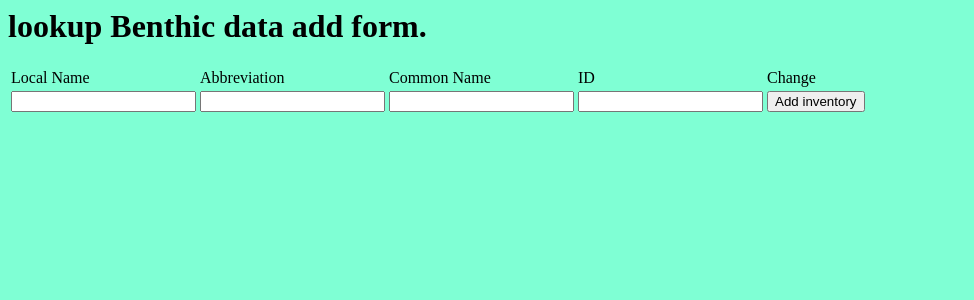
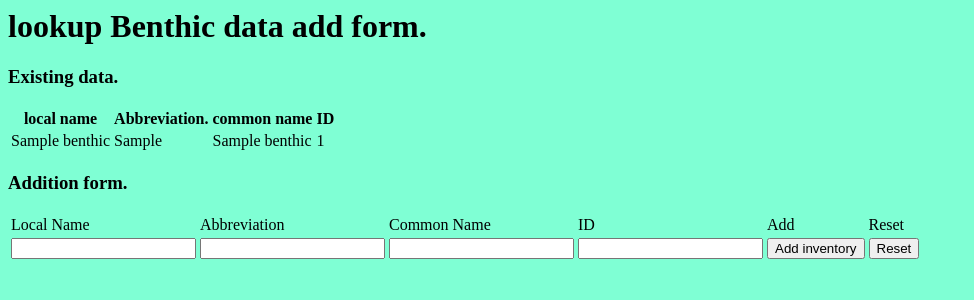
Before and after one commit to lukoritob/Marine, a Django app: page /sea/input2 in a window 1280 px wide. Shown: the top 300 px of the page, without its empty margins (0-974 px from the left). Run offline with Django 3.2, Linux system fonts and the light colour scheme; tables that the repository leaves empty hold one stand-in row (values such as "Sample post").

Commit message:
Update input2.html

```diff
--- a/templates/sea/input2.html
+++ b/templates/sea/input2.html
@@ -1,11 +1,34 @@
 <!-- {{ trial2 }} -->
+<table>
+    <h1>lookup Benthic data add form.</h1>
+    <h3>Existing data.</h3>
+    <thead>
+        <tr>
+            <th>local name</th>
+            <th>Abbreviation.</th>
+            <th>common name</th>
+            <th>ID</th>
+        </tr>
+    </thead>
+    <tbody>
+        {% csrf_token %} {% for item in trial2 %}
+        <tr class="datarow">
+            <td>{{item.Name_Local}}</td>
+            <td>{{item.Abbrv}}</td>
+            <td>{{item.Name_Common}}</td>
+            <td>{{item.ID}}</td>
+
+        </tr>
+        {% endfor %}</tbody>
+</table>
+
 
 <!-- {{ form }} -->
 
 <body style="background-color: aquamarine">
 
     <table>
-        <h1>lookup Benthic data add form.</h1>
+        <h3>Addition form.</h3>
         {% csrf_token %}
         <tr>
             <form action="" method="post">
@@ -15,6 +38,7 @@
                 <td>{{form.Name_Common}}</td>
                 <td>{{form.ID}}</td>
                 <td> <input class="table_button" type="submit" value="Add inventory" /></td>
+                <td> <input class="table_button" type="reset" value="Reset" /></td>
             </form>
             </td>
         </tr>
@@ -33,7 +57,10 @@
                     <p>ID</p>
                 </td>
                 <td>
-                    <p>Change</p>
+                    <p>Add</p>
+                </td>
+                <td>
+                    <p>Reset</p>
                 </td>
             </tr>
         </thead>
```
